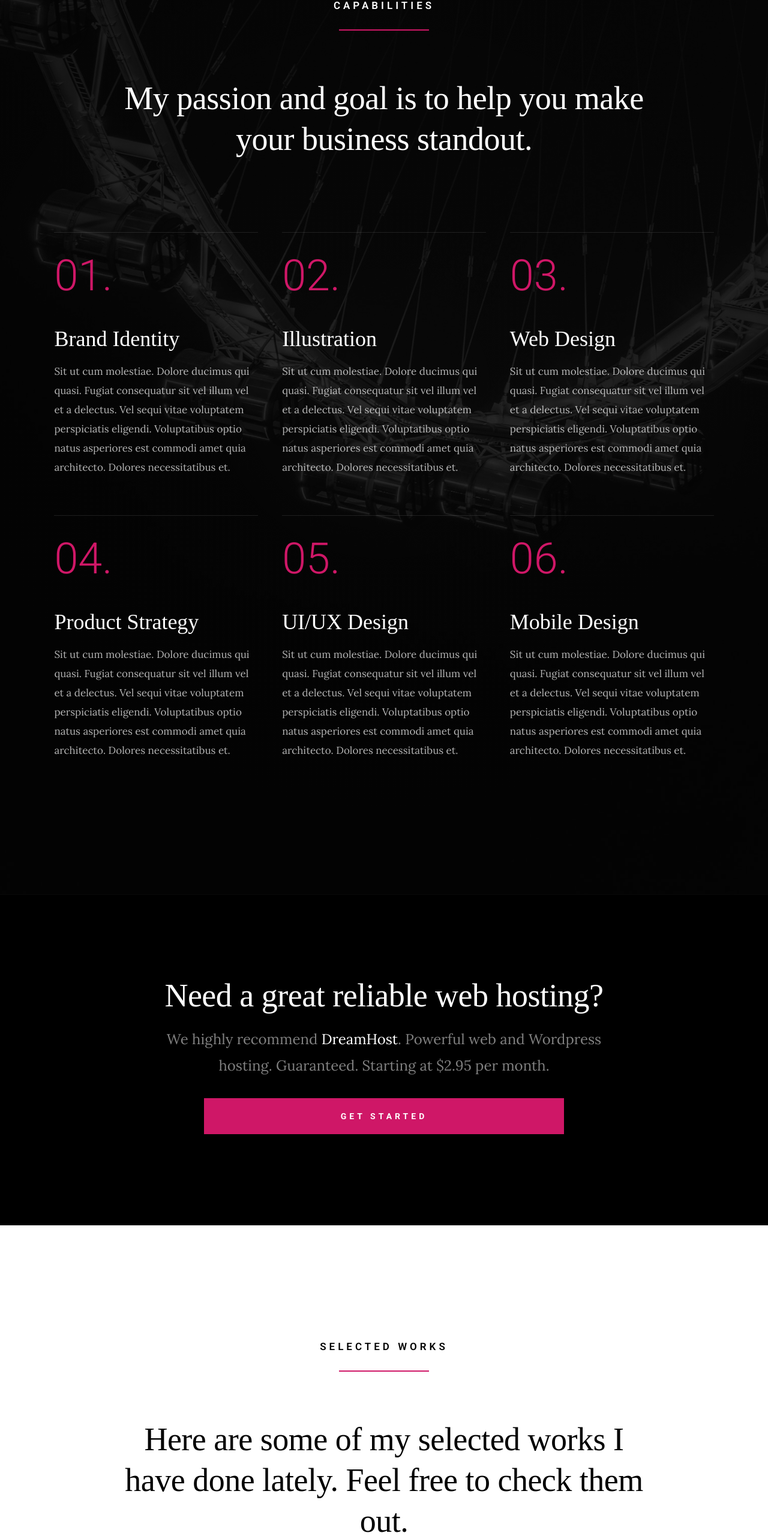
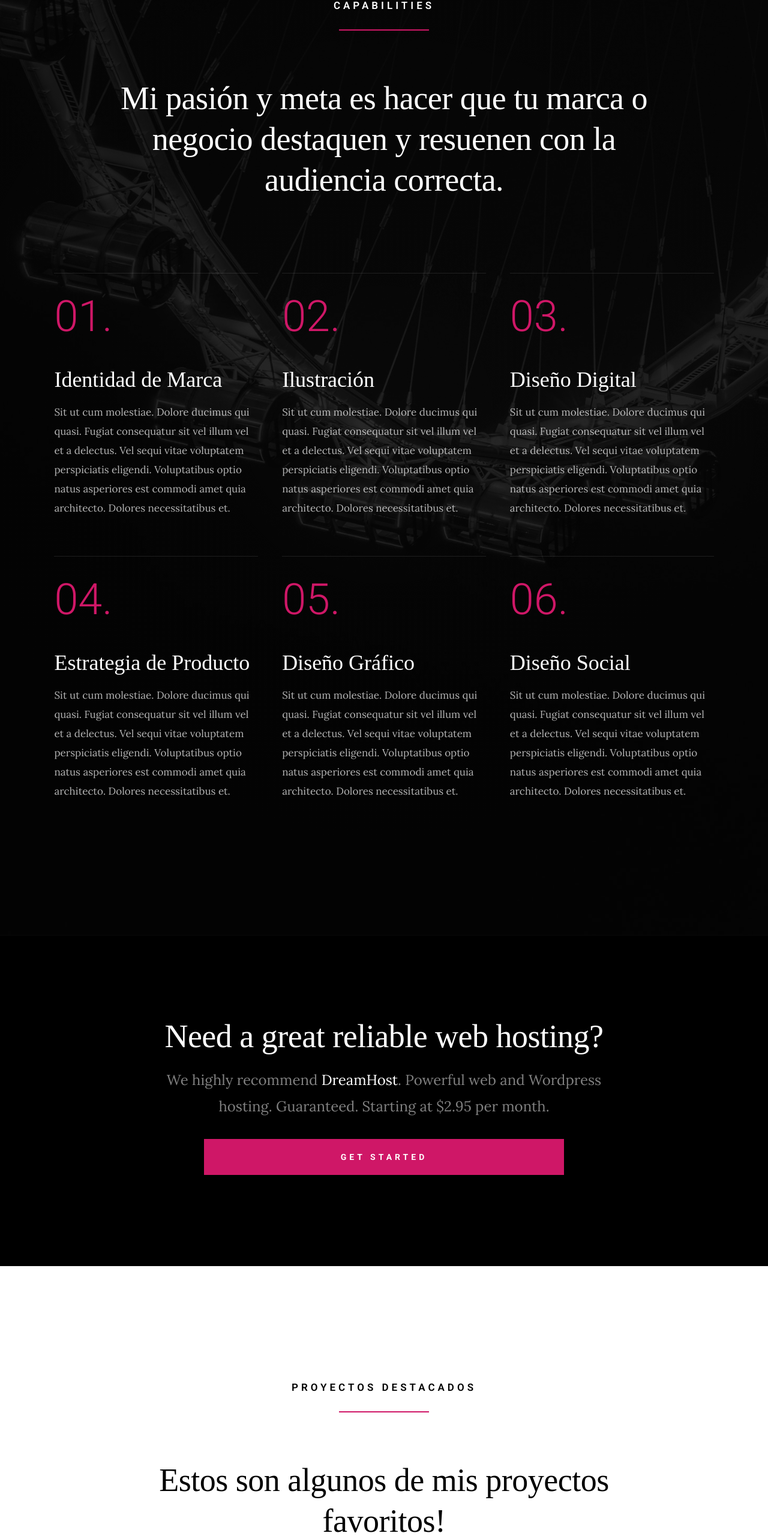
Before and after one commit to letoussaint/letoussaint.github.io, a plain HTML site: page index.html in a window 1280 px wide. Shown: the part 3659-6220 px from the top of the page at 60% size. Drawn offline with Linux system fonts and the light colour scheme; a web font is replaced by a local one.

Commit message:
Translate text

```diff
--- a/index.html
+++ b/index.html
@@ -279,7 +279,7 @@ i<!DOCTYPE html>
                 <h2 class="section-heading section-heading--centerbottom">Capabilities</h2>
 
                 <p class="section-desc">
-                    My passion and goal is to help you make your business standout.
+                    Mi pasión y meta es hacer que tu marca o negocio destaquen y resuenen con la audiencia correcta.
                 </p>
             </div>
         </div> <!-- end heading-block -->
@@ -288,7 +288,7 @@ i<!DOCTYPE html>
 
             <div class="column item-service" data-aos="fade-up">
                 <div class="item-service__content">
-                    <h4 class="item-title">Brand Identity</h4>
+                    <h4 class="item-title">Identidad de Marca</h4>
                     <p>
                     Sit ut cum molestiae. Dolore ducimus qui quasi. Fugiat consequatur sit vel illum vel et
                     a delectus. Vel sequi vitae voluptatem perspiciatis eligendi. Voluptatibus optio natus
@@ -299,7 +299,7 @@ i<!DOCTYPE html>
 
             <div class="column item-service" data-aos="fade-up">
                 <div class="item-service__content">
-                    <h4 class="item-title">Illustration</h4>
+                    <h4 class="item-title">Ilustración</h4>
                     <p>
                     Sit ut cum molestiae. Dolore ducimus qui quasi. Fugiat consequatur sit vel illum vel et
                     a delectus. Vel sequi vitae voluptatem perspiciatis eligendi. Voluptatibus optio natus
@@ -310,7 +310,7 @@ i<!DOCTYPE html>
 
             <div class="column item-service" data-aos="fade-up">
                 <div class="item-service__content">
-                    <h4 class="item-title">Web Design</h4>
+                    <h4 class="item-title">Diseño Digital</h4>
                     <p>
                     Sit ut cum molestiae. Dolore ducimus qui quasi. Fugiat consequatur sit vel illum vel et
                     a delectus. Vel sequi vitae voluptatem perspiciatis eligendi. Voluptatibus optio natus
@@ -321,7 +321,7 @@ i<!DOCTYPE html>
 
             <div class="column item-service" data-aos="fade-up">
                 <div class="item-service__content">
-                    <h4 class="item-title">Product Strategy</h4>
+                    <h4 class="item-title">Estrategia de Producto</h4>
                     <p>
                     Sit ut cum molestiae. Dolore ducimus qui quasi. Fugiat consequatur sit vel illum vel et
                     a delectus. Vel sequi vitae voluptatem perspiciatis eligendi. Voluptatibus optio natus
@@ -332,7 +332,7 @@ i<!DOCTYPE html>
 
             <div class="column item-service" data-aos="fade-up">
                 <div class="item-service__content">
-                    <h4 class="item-title">UI/UX Design</h4>
+                    <h4 class="item-title">Diseño Gráfico</h4>
                     <p>
                     Sit ut cum molestiae. Dolore ducimus qui quasi. Fugiat consequatur sit vel illum vel et
                     a delectus. Vel sequi vitae voluptatem perspiciatis eligendi. Voluptatibus optio natus
@@ -343,7 +343,7 @@ i<!DOCTYPE html>
 
             <div class="column item-service" data-aos="fade-up">
                 <div class="item-service__content">
-                    <h4 class="item-title">Mobile Design</h4>
+                    <h4 class="item-title">Diseño Social</h4>
                     <p>
                     Sit ut cum molestiae. Dolore ducimus qui quasi. Fugiat consequatur sit vel illum vel et
                     a delectus. Vel sequi vitae voluptatem perspiciatis eligendi. Voluptatibus optio natus
@@ -390,10 +390,9 @@ i<!DOCTYPE html>
 
         <div class="row heading-block heading-block--center" data-aos="fade-up">
             <div class="column large-full">
-                <h2 class="section-heading section-heading--centerbottom">Selected Works</h2>
+                <h2 class="section-heading section-heading--centerbottom">Proyectos Destacados</h2>
                 <p class="section-desc">
-                    Here are some of my selected works I have done lately. Feel free to
-                    check them out.
+                    Estos son algunos de mis proyectos favoritos!
                 </p>
             </div>
         </div> <!-- end heading-block -->
@@ -613,20 +612,20 @@ i<!DOCTYPE html>
 
         <div class="row heading-block" data-aos="fade-up">
             <div class="column large-full">
-                <h2 class="section-heading">Get In Touch</h2>
+                <h2 class="section-heading">Ponerse en contacto</h2>
             </div>
         </div>
 
         <div class="row contact-main" data-aos="fade-up">
             <div class="column large-full">
                 <p class="contact-email">
-                    <a href="mailto:#0">hello@epitome.com</a>
+                    <a href="mailto:#0">leticia@toussaint.com</a>
                 </p>
 
                 <p class="section-desc">
                 I'm happy to connect, listen and help. Let's work together and build
                 something awesome. Let's turn your idea to an even greater product.
-                <a href="mailto:#0">Email Me</a>.
+                <a href="mailto:#0">Enviar un correo</a>.
                 </p>
             </div>
         </div>
@@ -634,7 +633,7 @@ i<!DOCTYPE html>
         <div class="row contact-infos" data-aos="fade-up" data-aos-anchor=".contact-main">
 
             <div class="column large-5 medium-full contact-phone">
-                <h4>Call Me</h4>
+                <h4>Llamar por teléfono</h4>
                 <a href="tel:197-543-2345">+197 543 2345</a>
             </div>
 
@@ -657,8 +656,8 @@ i<!DOCTYPE html>
     <footer>
         <div class="row">
             <div class="column large-full ss-copyright">
-                <span>© Copyright Epitome 2019</span>
-                <span>Design by <a href="https://www.styleshout.com/">StyleShout</a></span>
+                <span>© Copyright LEToussaint 2012/span>
+                <span>Diseño by <a href="https://www.styleshout.com/">StyleShout</a></span>
             </div>
 
             <div class="ss-go-top">
```
